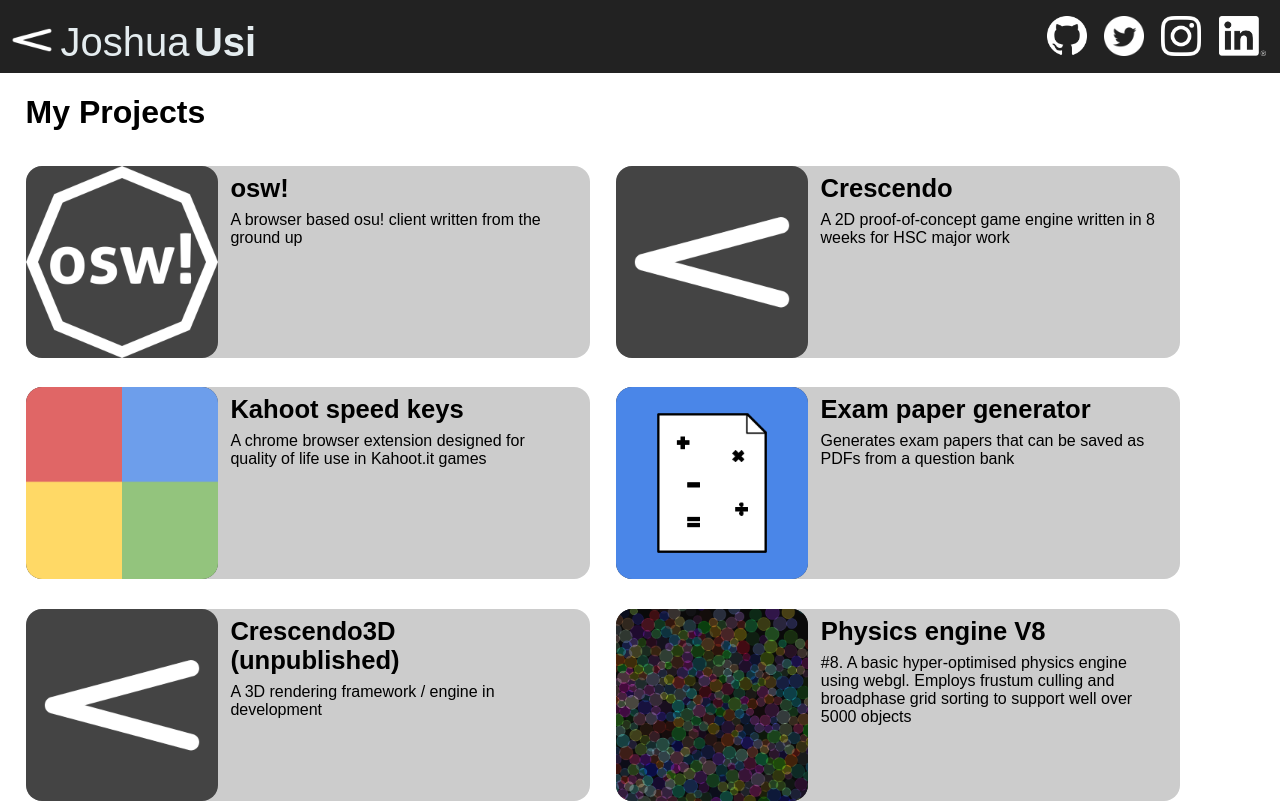
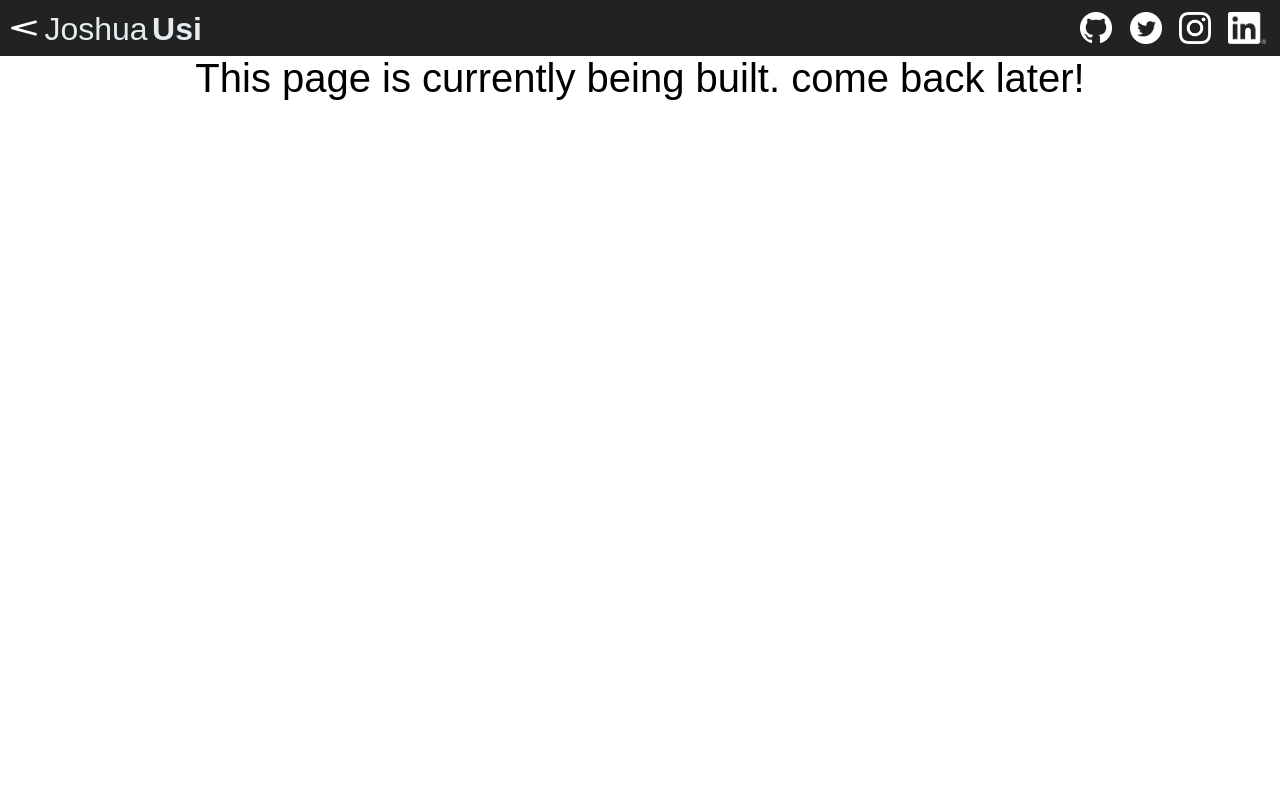
Before and after one commit to Joshua-Usi/Joshua-Usi, a plain HTML site: page index.html in a window 1280 px wide. Shown: the top 807 px of the page. Drawn offline with Linux system fonts and the light colour scheme.

Commit message:
coming soon..

```diff
--- a/index.html
+++ b/index.html
@@ -7,12 +7,15 @@
 	<title>Joshua Usi</title>
 </head>
 <body>
+
 	<div style="background: #222; margin: 0; padding: 1vh;">
-		<img src="./src/imgs/crescendo-logo.png" style="height: 6vh; position: relative; top: 1vh;">
+		<img src="./src/imgs/crescendo-logo.png" style="height: 4vh; position: relative; top: 0.5vh;">
 		<span class="title-bar-text">Joshua</span>
 		<span class="title-bar-text"><b>Usi</b></span>
 
-		<span style="float: right; position: relative; top: 1vh">
+		<!-- <span class="title-bar-text"><b>Blog</b></span> -->
+
+		<span style="float: right; position: relative; top: 0.5vh">
 			<a class="no-underline" href="https://github.com/Joshua-Usi" target="blank">
 				<img class="redirect-logo" src="./src/imgs/github-mark-light-64x.png">
 			</a>
@@ -27,6 +30,10 @@
 			</a>
 		</span>
 	</div>
+	<div style="height: 100vh; text-align: center; font-size: 5vh;">This page is currently being built. come back later!</div>
+
+	<iframe style="width: 100%; height: 75vh; background: #444; border: none;" src="./projects/hyper-optimised-physics-engine/index.html" title="Physics engine"></iframe>
+	<!-- <canvas style="width: 100%; background: #444;"></canvas> -->
 	<div style="margin: 0 1vw">
 		<h1 style="margin-left: 1vw">My Projects</h1>
 		<div id="project-card-container">
--- a/style.css
+++ b/style.css
@@ -2,10 +2,11 @@ body {
 	font-family: Arial, Helvetica;
 	margin: 0;
 	overflow-x: hidden;
+	overflow-y: hidden;
 }
 
 .redirect-logo {
-	height: 5vh;
+	height: 4vh;
 	padding: 0 0.5vw 0 0.5vw;
 }
 
@@ -115,5 +116,5 @@ ul.dashed > li:before {
 
 .title-bar-text {
 	color: #e4ecef;
-	font-size: 5vh;
+	font-size: 4vh;
 }
```
